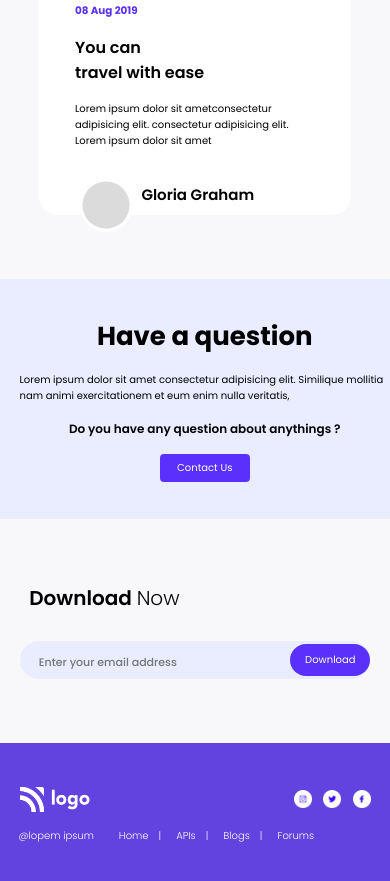
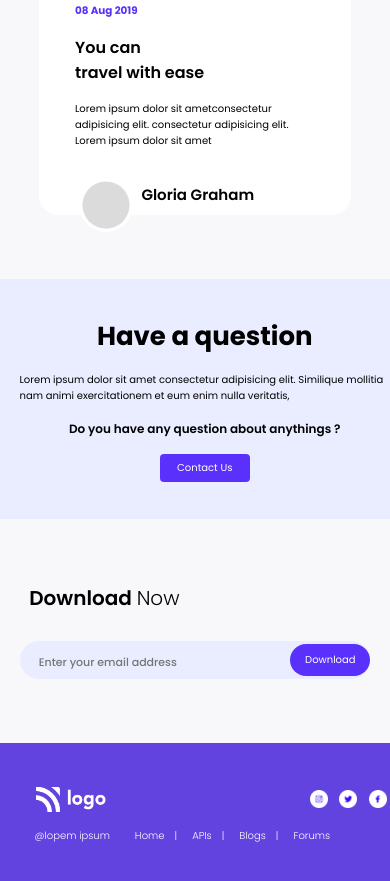
Before and after one commit to JagadeeshTalari/DeveloperLandingPage, a plain HTML site: page index.html in a window 390 px wide. Shown: the part 2319-3200 px from the top of the page. Drawn offline with Linux system fonts and the light colour scheme.

Commit message:
updated readme

```diff
--- a/style.css
+++ b/style.css
@@ -1330,7 +1330,7 @@ div.faq-content>h4:nth-child(3){
 
   .footer-section{
     height: 9rem;
-    padding-right: 2rem;
+    padding: 0rem 1rem;
   }
 
   .footer-logo{
```
Also changed, not shown: 1 other file.
